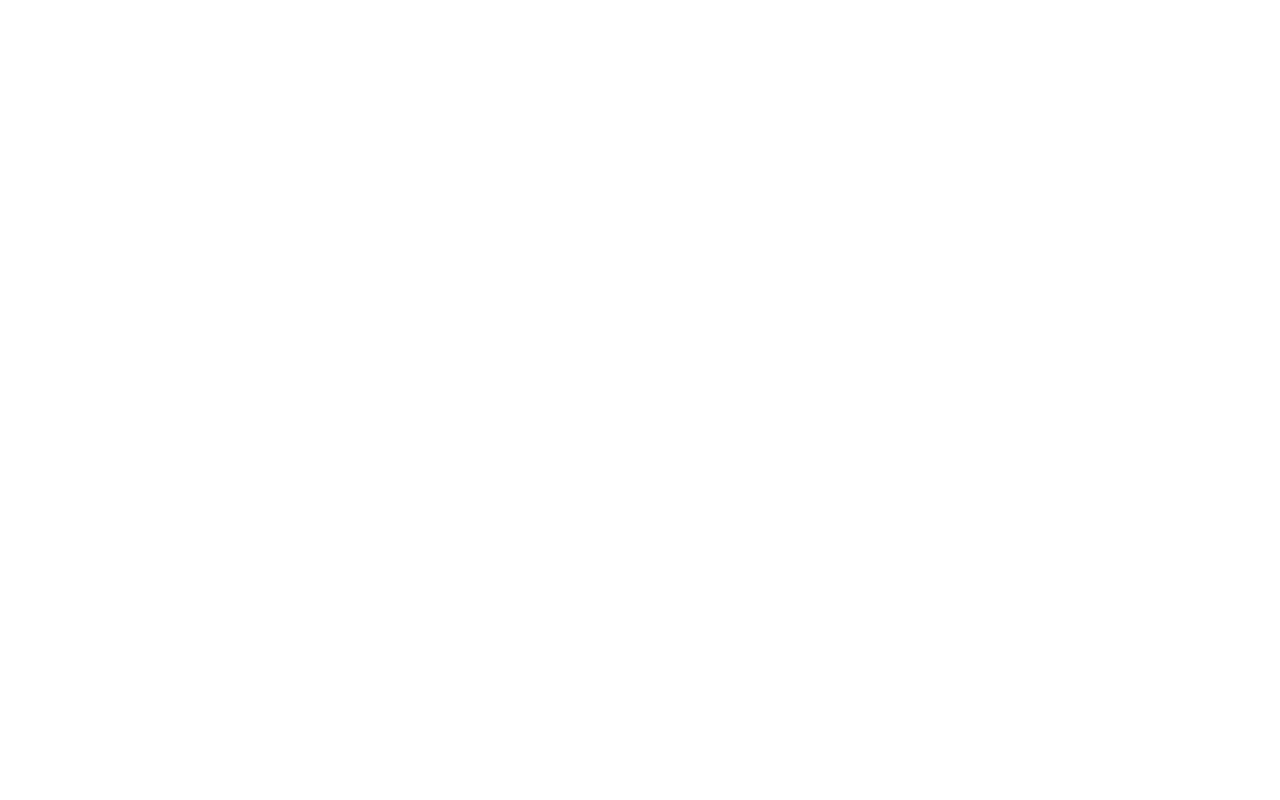
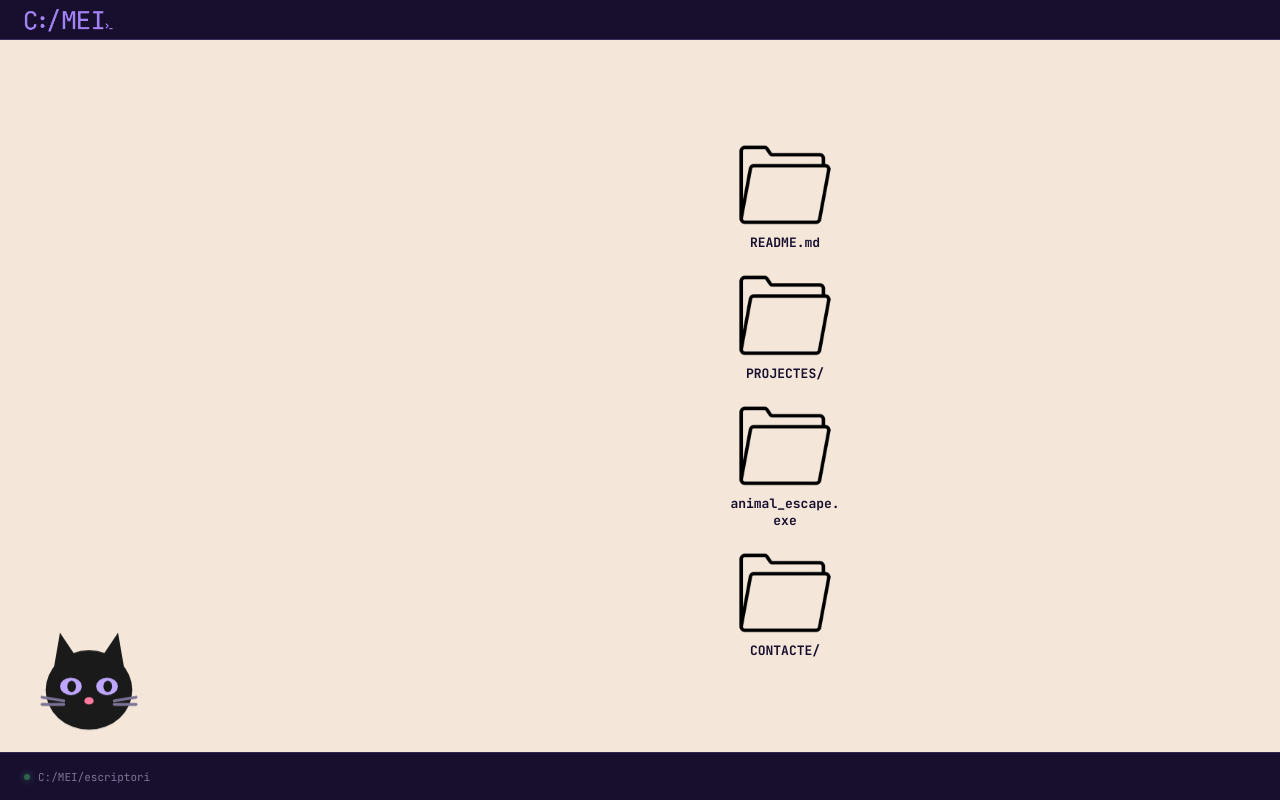
Before and after one commit to memugr/Portfolio, a plain HTML site: page index.html in a window 1280 px wide. Drawn offline with Linux system fonts and the light colour scheme.

Commit message:
Pantalla escriptori

```diff
--- a/index.html
+++ b/index.html
@@ -1,12 +1,52 @@
 <!DOCTYPE html>
-<html lang="en">
+<html lang="ca">
+
 <head>
-    <meta charset="UTF-8">
-    <meta name="viewport" content="width=device-width, initial-scale=1.0">
-    <link rel="stylesheet" href="styles.css">
-    <title>Inici</title>
+    <meta charset="UTF-8" />
+    <meta name="viewport" content="width=device-width, initial-scale=1.0" />
+    <title>C:/MEI</title>
+    <link rel="stylesheet" href="styles.css" />
 </head>
+
 <body>
+    <header class="topbar">
+        <img class="logo" src="img/logotip.png" alt="C:/MEI" />
+    </header>
+
+    <main class="desktop">
+        <div class="folders">
+
+            <a class="folder" href="readme.html">
+                <img src="img/folder.png" alt="" />
+                <span class="folder-name">README.md</span>
+            </a>
+
+            <a class="folder" href="projectes.html">
+                <img src="img/folder.png" alt="" />
+                <span class="folder-name">PROJECTES/</span>
+            </a>
+
+            <a class="folder game" href="joc.html">
+                <img src="img/folder.png" alt="" />
+                <span class="folder-name">animal_escape.exe</span>
+            </a>
+
+            <a class="folder" href="contacte.html">
+                <img src="img/folder.png" alt="" />
+                <span class="folder-name">CONTACTE/</span>
+            </a>
+
+        </div>
+    </main>
+
+    <div class="cat-container">
+        <img src="img/cat.svg" class="cat-svg" alt="gat" />
+    </div>
+
+
+    <footer class="taskbar">
+        <span class="path"><span class="dot"></span>C:/MEI/escriptori</span>
+    </footer>
 
     <script src="script.js"></script>
 </body>
--- a/script.js
+++ b/script.js
@@ -0,0 +1,18 @@
+'use strict';
+
+// Cat
+const catWrap = document.querySelector('.cat-container');
+const cat = document.querySelector('.cat-svg');
+
+catWrap.addEventListener('click', () => {
+    cat.style.animation = 'none';
+    void cat.offsetWidth;
+    cat.style.animation = 'cat-boop 0.4s ease-in-out';
+});
+
+cat.addEventListener('animationend', () => {
+    // Only reset if boop just finished (not idle)
+    if (cat.style.animation.includes('cat-boop')) {
+        cat.style.animation = 'cat-idle 3s ease-in-out infinite';
+    }
+});
--- a/styles.css
+++ b/styles.css
@@ -14,3 +14,292 @@
     src: url('../fonts/JetBrainsMono.ttf') format('truetype');
     font-weight: 100 900;
 }
+
+/* ── Variables ── */
+:root {
+    --cream: #F4E7DA;
+    --purple: #BFA6FF;
+    --dark: #180F2F;
+    --mid: #7C7295;
+    --yellow: #F7EFA2;
+    --pink: #FF7A9E;
+    --white: #FCFCF7;
+}
+
+/* ── Reset ── */
+*,
+*::before,
+*::after {
+    box-sizing: border-box;
+    margin: 0;
+    padding: 0;
+}
+
+body {
+    background: var(--cream);
+    color: var(--dark);
+    font-family: 'Inter', sans-serif;
+    min-height: 100vh;
+    display: flex;
+    flex-direction: column;
+}
+
+/* ── Topbar ── */
+.topbar {
+    position: fixed;
+    top: 0;
+    left: 0;
+    right: 0;
+    height: 40px;
+    background: var(--dark);
+    display: flex;
+    align-items: center;
+    padding: 0 24px;
+    border-bottom: 1px solid rgba(191, 166, 255, .2);
+    z-index: 10;
+}
+
+.logo {
+    height: 24px;
+    width: auto;
+    display: block;
+    user-select: none;
+}
+
+/* ── Desktop ── */
+.desktop {
+    flex: 1;
+    display: flex;
+    flex-direction: column;
+    align-items: center;
+    justify-content: center;
+    gap: 20px;
+    padding: 80px 24px 80px;
+}
+
+/* ── Tagline ── */
+.tagline {
+    font-family: 'JetBrains Mono', monospace;
+    font-size: 11px;
+    color: var(--mid);
+    letter-spacing: 0.12em;
+}
+
+.cursor {
+    color: var(--purple);
+    animation: blink 1.1s step-end infinite;
+}
+
+@keyframes blink {
+
+    0%,
+    100% {
+        opacity: 1;
+    }
+
+    50% {
+        opacity: 0;
+    }
+}
+
+/* ── Folders ── */
+.folders {
+    display: flex;
+    flex-direction: column;
+    align-items: flex-end;
+    gap: 20px;
+    width: 100%;
+    max-width: 400px;
+}
+
+.folder {
+    display: flex;
+    flex-direction: column;
+    align-items: center;
+    gap: 6px;
+    text-decoration: none;
+    width: 110px;
+    transition: transform .15s;
+}
+
+.folder:hover {
+    transform: translateY(-3px);
+}
+
+.folder img {
+    width: 96px;
+    height: auto;
+}
+
+.folder-name {
+    font-family: 'JetBrains Mono', monospace;
+    font-size: 13px;
+    font-weight: 700;
+    color: var(--dark);
+    text-align: center;
+    word-break: break-all;
+}
+
+/* hint — visible only on hover */
+.folder-hint {
+    font-family: 'JetBrains Mono', monospace;
+    font-size: 10px;
+    color: var(--mid);
+    opacity: 0;
+    transition: opacity .15s;
+}
+
+.folder:hover .folder-hint {
+    opacity: 1;
+}
+
+/* arrow */
+.arrow {
+    font-size: 18px;
+    color: var(--purple);
+    opacity: 0;
+    transition: opacity .15s, transform .15s;
+}
+
+.folder:hover .arrow {
+    opacity: 1;
+    transform: translateX(3px);
+}
+
+/* ── Colour variants ── */
+.folder.readme::before {
+    background: var(--yellow);
+}
+
+.folder.readme:hover {
+    border-color: var(--yellow);
+    box-shadow: 0 4px 20px rgba(247, 239, 162, .2);
+}
+
+.folder.readme .arrow {
+    color: var(--yellow);
+}
+
+.folder.game::before {
+    background: var(--pink);
+}
+
+.folder.game:hover {
+    border-color: var(--pink);
+    box-shadow: 0 4px 20px rgba(255, 122, 158, .15);
+}
+
+.folder.game .arrow {
+    color: var(--pink);
+}
+
+/* ── Taskbar ── */
+.taskbar {
+    position: fixed;
+    bottom: 0;
+    left: 0;
+    right: 0;
+    height: 48px;
+    background: var(--dark);
+    display: flex;
+    align-items: center;
+    justify-content: space-between;
+    padding: 0 24px;
+    border-top: 1px solid rgba(191, 166, 255, .15);
+}
+
+.path {
+    font-family: 'JetBrains Mono', monospace;
+    font-size: 11px;
+    color: var(--mid);
+    display: flex;
+    align-items: center;
+    gap: 8px;
+}
+
+.dot {
+    width: 6px;
+    height: 6px;
+    border-radius: 50%;
+    background: #4ADE80;
+    box-shadow: 0 0 6px #4ADE80;
+    display: inline-block;
+    animation: pulse 2s ease-in-out infinite;
+}
+
+@keyframes pulse {
+
+    0%,
+    100% {
+        opacity: 1;
+    }
+
+    50% {
+        opacity: .4;
+    }
+}
+
+.cat {
+    font-size: 14px;
+    color: var(--purple);
+    letter-spacing: -2px;
+}
+
+/* ── Cat animat ── */
+.cat-container {
+    position: fixed;
+    bottom: 48px;
+    left: 24px;
+    z-index: 9;
+    cursor: pointer;
+}
+
+.cat-svg {
+    width: 130px;
+    height: 130px;
+    animation: cat-idle 3s ease-in-out infinite;
+}
+
+.cat-container:hover .cat-svg {
+    animation: cat-boop 0.4s ease-in-out forwards;
+}
+
+@keyframes cat-idle {
+    0%,
+    100% {
+        transform: translateY(0);
+    }
+
+    50% {
+        transform: translateY(-5px);
+    }
+}
+
+@keyframes cat-boop {
+    0% {
+        transform: scale(1);
+    }
+
+    40% {
+        transform: scale(1.2) rotate(-8deg);
+    }
+
+    70% {
+        transform: scale(0.95) rotate(4deg);
+    }
+
+    100% {
+        transform: scale(1) rotate(0);
+    }
+}
+
+/* ── Responsive ── */
+@media (max-width: 480px) {
+    .folders {
+        max-width: 100%;
+    }
+
+    .folder-name {
+        font-size: 12px;
+    }
+}
```
Also changed, not shown: img/cat.svg (added), img/folder.png (added), img/isotip.png (added), img/logotip.png (added).
